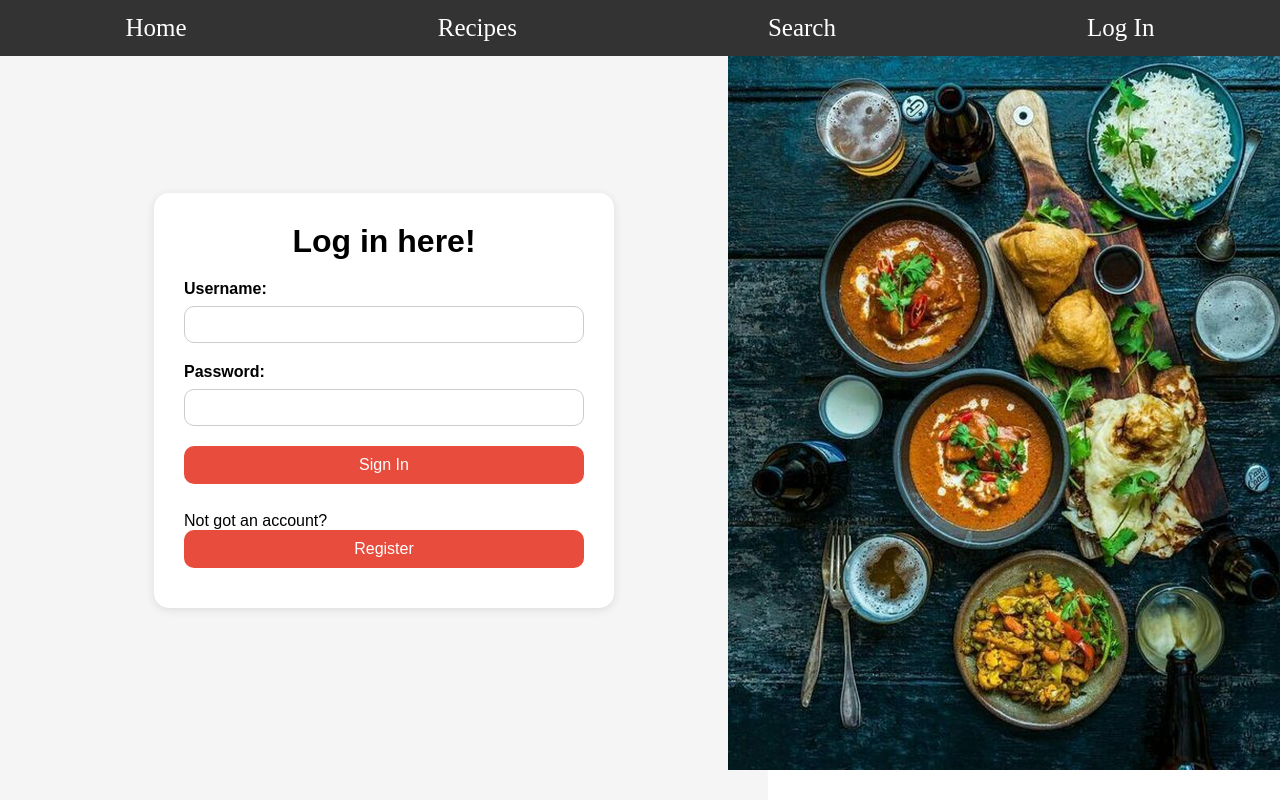
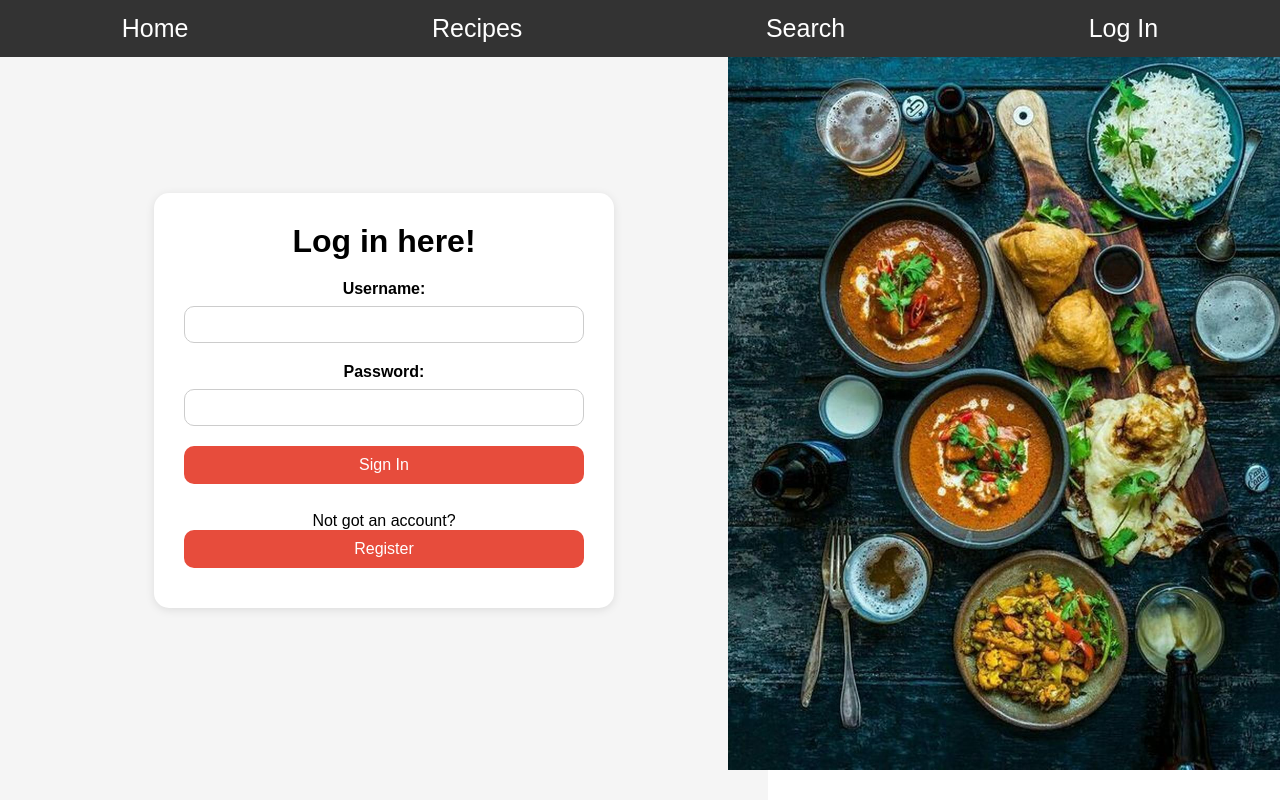
Before and after one commit to ConorHaughney/WAD2_Team_Project, a Django app: a page that uses RecipeSite/templates/Recipes/base.html in a window 1280 px wide. Run offline with Django 3.2, Linux system fonts and the light colour scheme.

Commit message:
fixed issue with superusers not able to access favourites page, fixed issue with inconsistent fonts in header

```diff
--- a/RecipeSite/Recipes/views.py
+++ b/RecipeSite/Recipes/views.py
@@ -152,7 +152,8 @@ def most_popular(request):
 # User's favourite recipes
 @login_required
 def favourites(request):
-    favourite_recipes = Recipe.objects.filter(favourites__user=request.user.userprofile)
+    user_profile, created = UserProfile.objects.get_or_create(user=request.user)
+    favourite_recipes = Recipe.objects.filter(favourites__user=user_profile)
     context_dict = {'Recipes': favourite_recipes}
     return render(request, 'Recipes/your_favourites.html', context_dict)
 
--- a/RecipeSite/static/css/baseStyle.css
+++ b/RecipeSite/static/css/baseStyle.css
@@ -1,9 +1,10 @@
 body {
   margin: 0;
   padding: 0;
+  padding-top: 50px;
 }
 
-ul {
+.main-header ul {
     list-style-type: none;
     margin: 0;
     padding: 0;
@@ -21,24 +22,21 @@ ul {
     align-items: center;
   }
 
-  li {
+  .main-header li {
     margin: 0;
     padding: 0;
   }
 
-  li a {
+  .main-header li a {
     display: block;
     color: white;
     text-align: center;
     padding: 14px 16px;
     text-decoration: none;
     font-size: 25px;
+    font-family: Arial, sans-serif !important;
   }
 
-  li a:hover {
+  .main-header li a:hover {
     background-color: #111;
   }
-
-  body {
-    padding-top: 50px;
-  }
--- a/RecipeSite/static/css/login.css
+++ b/RecipeSite/static/css/login.css
@@ -1,8 +1,11 @@
-body, html {
+body,
+html {
     margin: 0;
     padding: 0;
     height: 100%;
-  }
+    font-family: Arial, sans-serif;
+    text-align: center;
+}
 
   .authenticated {
     text-align: center;
--- a/RecipeSite/templates/Recipes/base.html
+++ b/RecipeSite/templates/Recipes/base.html
@@ -15,7 +15,7 @@
     </head>
 
     <body>
-        <div>
+        <div class="main-header">
             <ul>
                 <li><a href="{% url 'Recipes:home' %}">Home</a></li>
                 <li><a href="{% url 'Recipes:recipes' %}">Recipes</a></li>
--- a/RecipeSite/templates/Recipes/recipes.html
+++ b/RecipeSite/templates/Recipes/recipes.html
@@ -1,5 +1,5 @@
 {% extends 'Recipes/base.html' %}
-{% load static %}
+{% load staticfiles %}
 
 
 {% block title_block %}
```
Also changed, not shown: RecipeSite/static/css/recipes.css (+9 -0 lines).
